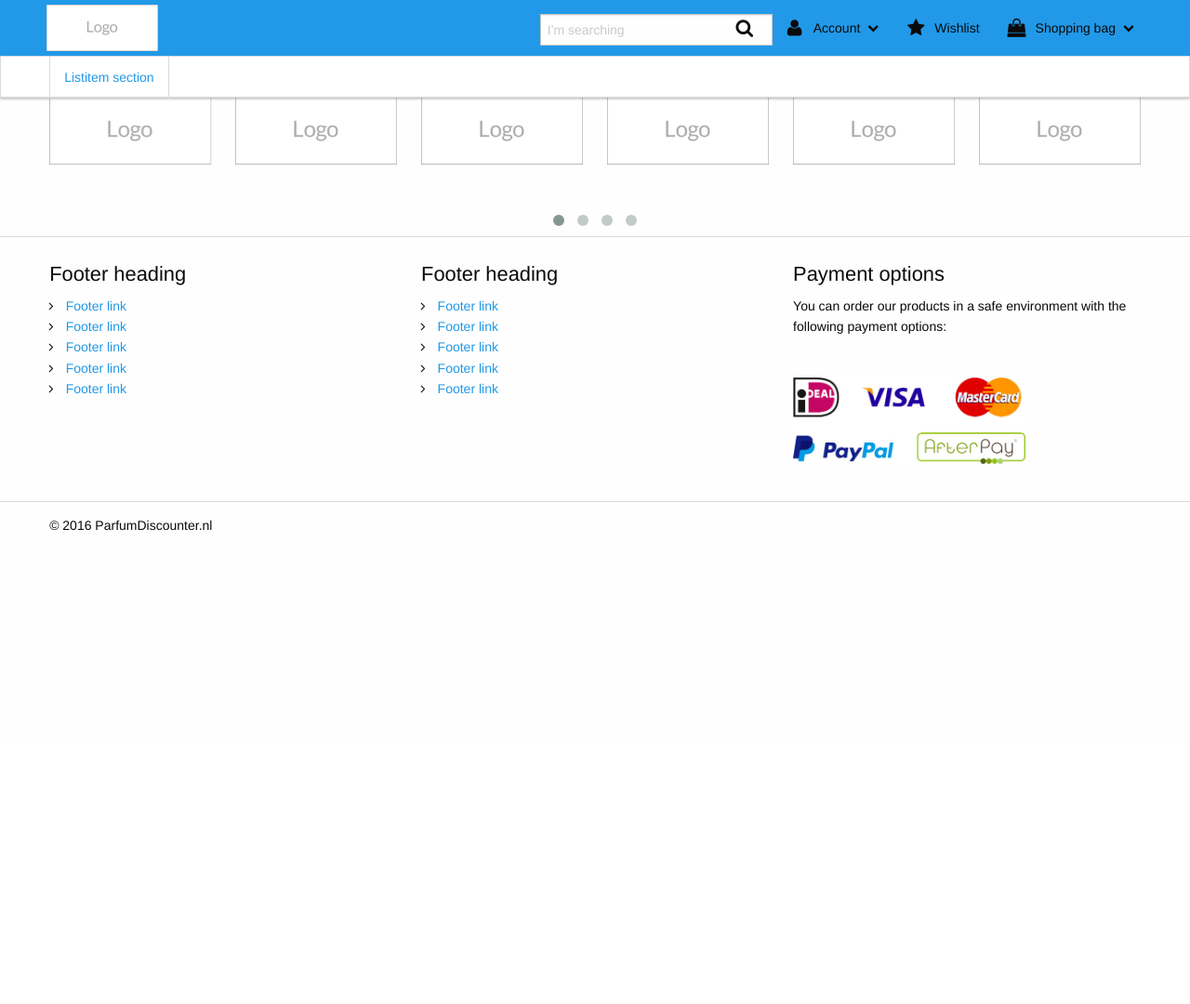
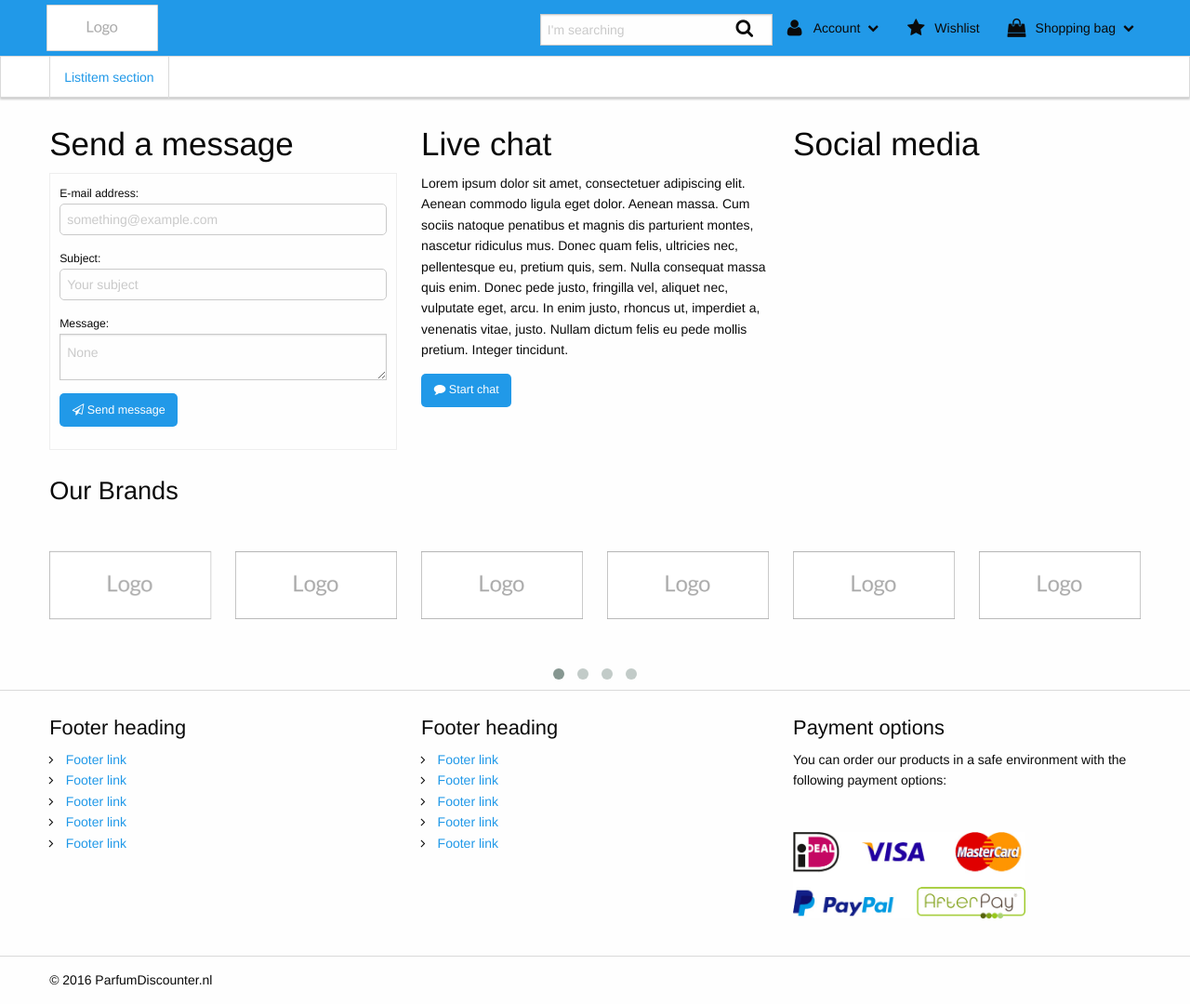
Before and after one commit to rodjesg/geurdisco, a PHP site: page /pages/contact.php in a window 1280 px wide. Shown: the whole page at 93% size. Before the commit the page ends 571 px from the top, so only its background shows below. Run offline with PHP 8.4, Linux system fonts and the light colour scheme; data that the repository does not hold is empty.

Commit message:
Contactpagina
Contact pagina toegevoegd

```diff
--- a/includes/footer.php
+++ b/includes/footer.php
@@ -13,7 +13,8 @@
             ?>
     </div>
 </div>
-</div> <!-- content end -->
+</div>
+<!-- content end -->
 
 <div class="footer">
     <div class="container">
@@ -69,4 +70,5 @@
 <script src="<?=$prepath?>assets/js/app.js"></script>
 
 </body>
+
 </html>
--- a/pages/contact.php
+++ b/pages/contact.php
@@ -1,10 +1,68 @@
 <?php
+$home = false;
 $title = "Contact";
 require "../includes/header.php";
 ?>
 
-Contact pagina
+    <style>
+        .block1Contact {
+            border-style: ridge;
+            border-width: 1px;
+            padding: 10px;
+        }
 
-<?php
+    </style>
+
+
+    <div class="content">
+        <div class="container">
+            <div class="row">
+                <div class="small-4 large-4 columns">
+                    <h2>Send a message</h2>
+                    <div class="block1Contact">
+                        <form>
+                            <label>E-mail address:
+                                <input type="text" placeholder="something@example.com">
+                            </label>
+                            <label>Subject:
+                                <input type="text" placeholder="Your subject">
+                            </label>
+                            <label>Message:
+                                <textarea placeholder="None"></textarea>
+                            </label>
+                            <label>
+                                <div class="button"><span class="fa fa-paper-plane-o"></span><span>&nbsp;Send message</span></div>
+                            </label>
+                        </form>
+                    </div>
+                </div>
+
+
+                <div class="small-4 large-4 columns">
+
+                    <h2>Live chat</h2>
+
+                    <p>Lorem ipsum dolor sit amet, consectetuer adipiscing elit. Aenean commodo ligula eget dolor. Aenean massa. Cum sociis natoque penatibus et magnis dis parturient montes, nascetur ridiculus mus. Donec quam felis, ultricies nec, pellentesque eu, pretium quis, sem. Nulla consequat massa quis enim. Donec pede justo, fringilla vel, aliquet nec, vulputate eget, arcu. In enim justo, rhoncus ut, imperdiet a, venenatis vitae, justo. Nullam dictum felis eu pede mollis pretium. Integer tincidunt. </p>
+                    <div class="button"><span class="fa fa-comment"></span><span>&nbsp;Start chat</span></div>
+
+                </div>
+
+
+
+
+
+                <div class="small-6 large-4 columns">
+
+
+                    <h2>Social media</h2>
+
+
+                </div>
+            </div>
+        </div>
+    </div>
+
+
+    <?php
 require "../includes/footer.php";
 ?>
```
Lines whose indentation alone changed are shown as unchanged.
